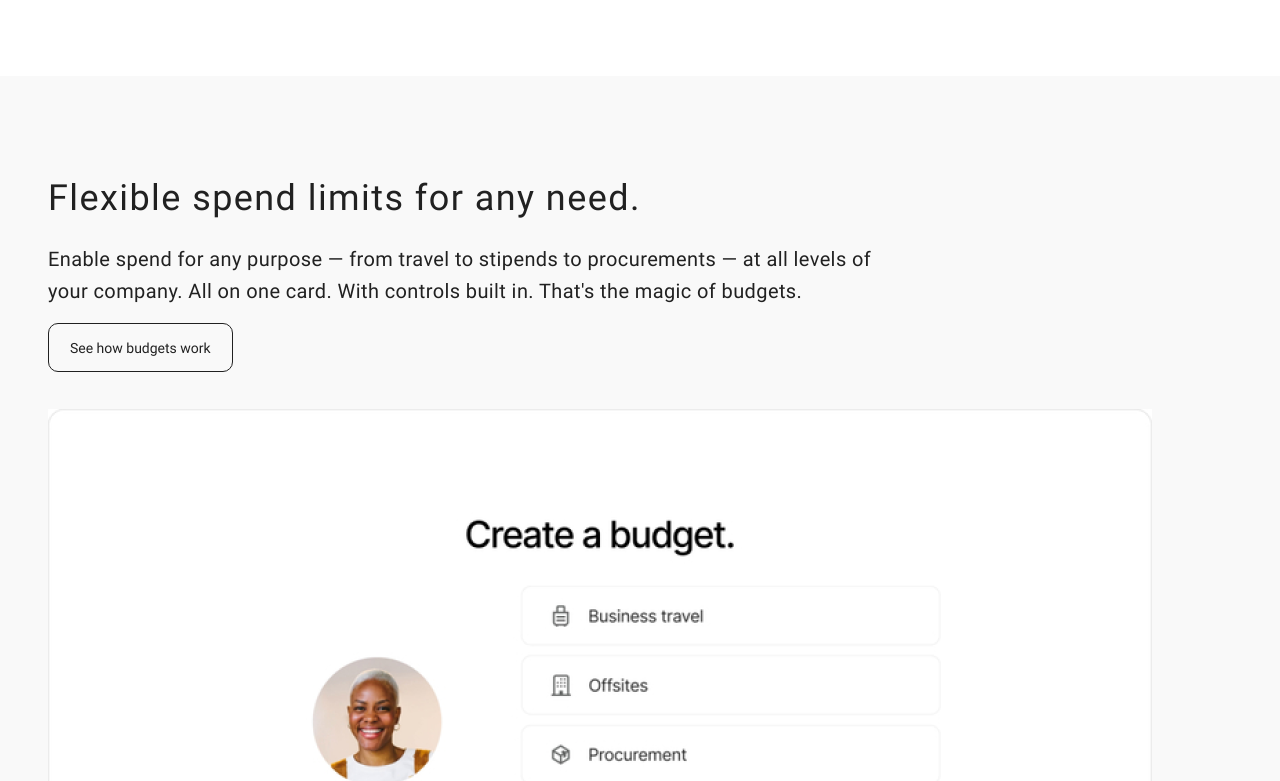
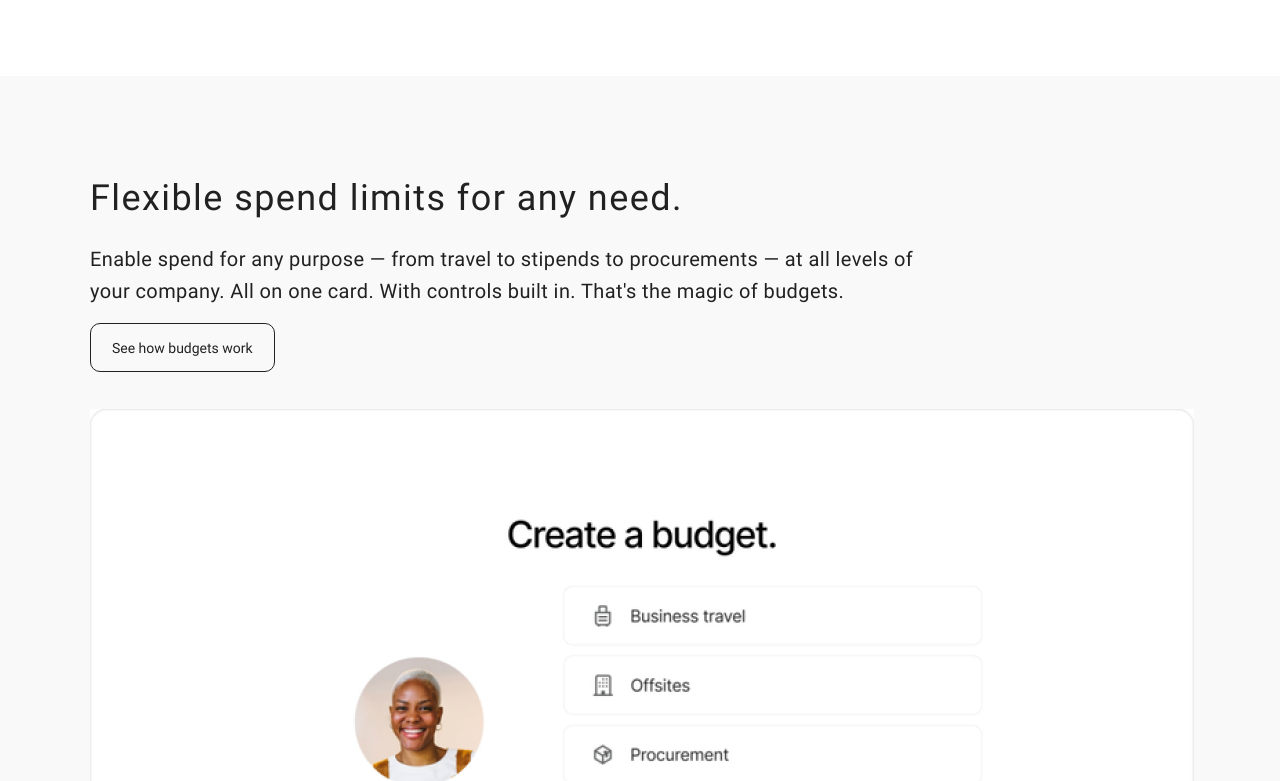
Before and after one commit to JuliaGruzina/BREX, a plain HTML site: page index.html in a window 1280 px wide. Shown: the part 1919-2700 px from the top of the page. Drawn offline with nearby package versions, Linux system fonts and the light colour scheme; files that its build step writes are made by us from their sources.

Commit message:
Update preproc.scss

```diff
--- a/css/preproc.scss
+++ b/css/preproc.scss
@@ -311,10 +311,11 @@ a {
 .form {
   min-height: 1033px;
   padding-top: 95px;
-  padding-left: 48px;
   padding-bottom: 80px;
-  padding-right: 48px;
   background: #f9f9f9;
+
+  article {
+    margin-left: 50px;
     h3 {
       font-family: $font-family_1;
       font-weight: 400;
@@ -325,6 +326,7 @@ a {
       text-align: left;
       margin-bottom: 20px;
     }
+
     p {
       font-family: $font-family_1;
       font-weight: 400;
@@ -334,6 +336,7 @@ a {
       color: $color_1;
       margin-bottom: 30px;
     }
+
     a {
       font-family: $font-family_1;
       font-weight: 400;
@@ -345,6 +348,7 @@ a {
       height: 48px;
       padding: 14px 21px;
       text-decoration: none;
+
       &:hover {
         background: #f46a35;
         color: $color_2;
@@ -352,8 +356,10 @@ a {
         border: none;
       }
     }
+
     img {
       margin-top: 50px;
+    }
   }
 }
 .door-carousel {
```
Lines whose indentation alone changed are shown as unchanged.
